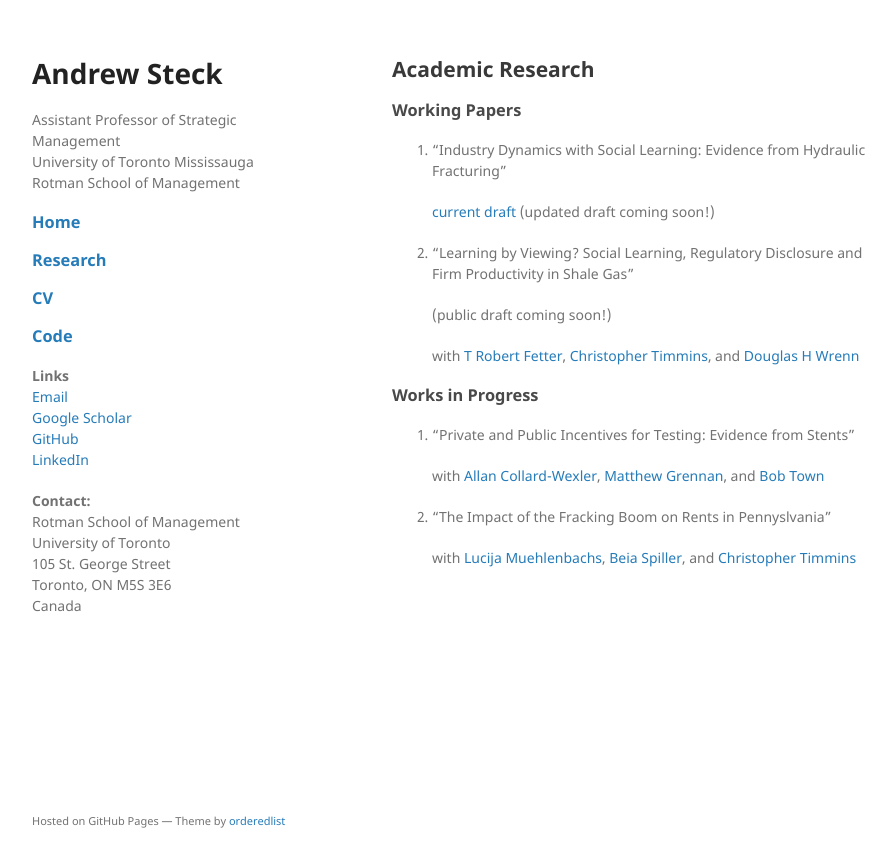
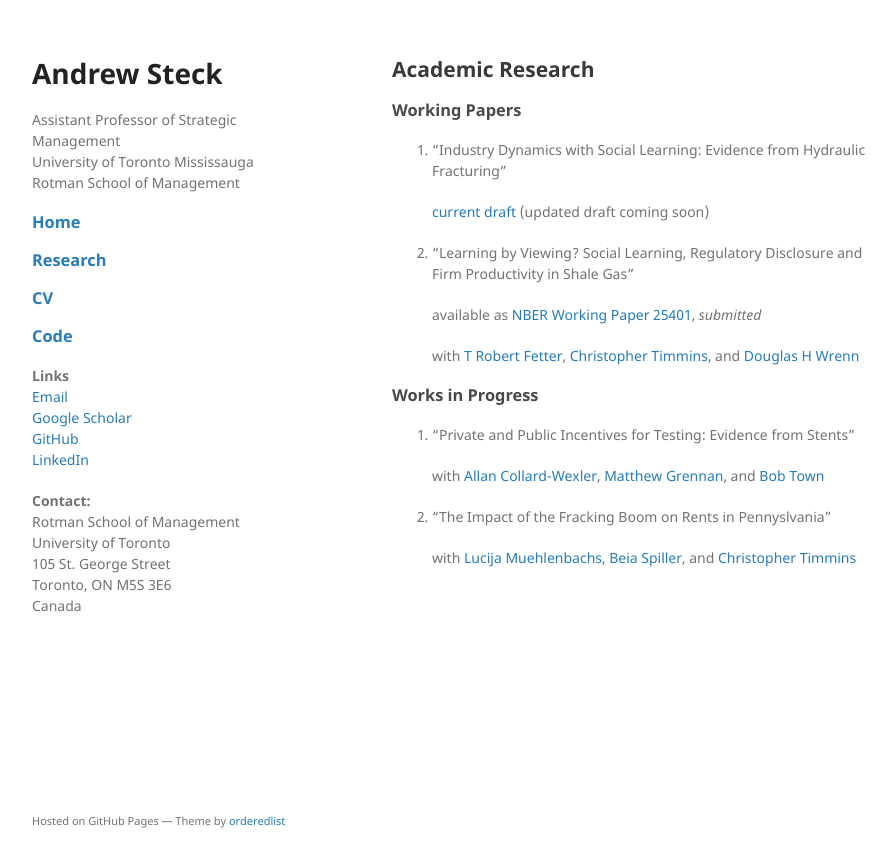
Before and after one commit to andrewsteck/andrewsteck.github.io, a Jekyll site: the page built from research.md, in a window 1280 px wide. Shown: the top 867 px of the page, without its empty margins (178-1074 px from the left). Built offline with Jekyll 4.4.1, drawn with Linux system fonts in a browser that asks for light colours; our own code applies the rules of GitHub Pages for plain Markdown files.

Commit message:
update to reflect lbv submission

```diff
--- a/research.md
+++ b/research.md
@@ -10,11 +10,11 @@ layout: default
 
 1. "Industry Dynamics with Social Learning: Evidence from Hydraulic Fracturing"
 
-   [current draft](https://andrewsteck.github.io/uploads/steck_jmp.pdf) (updated draft coming soon!)
+   [current draft](https://andrewsteck.github.io/uploads/steck_jmp.pdf) (updated draft coming soon)
 
 2. "Learning by Viewing? Social Learning, Regulatory Disclosure and Firm Productivity in Shale Gas"
 
-   (public draft coming soon!)
+   available as [NBER Working Paper 25401](https://www.nber.org/papers/w25401), *submitted*
 
    with [T Robert Fetter](https://sites.duke.edu/trfetter/), [Christopher Timmins](https://sites.duke.edu/christophertimmins), and [Douglas H Wrenn](https://aese.psu.edu/directory/dhw121)
 
```
Also changed, not shown: 1 other file.
